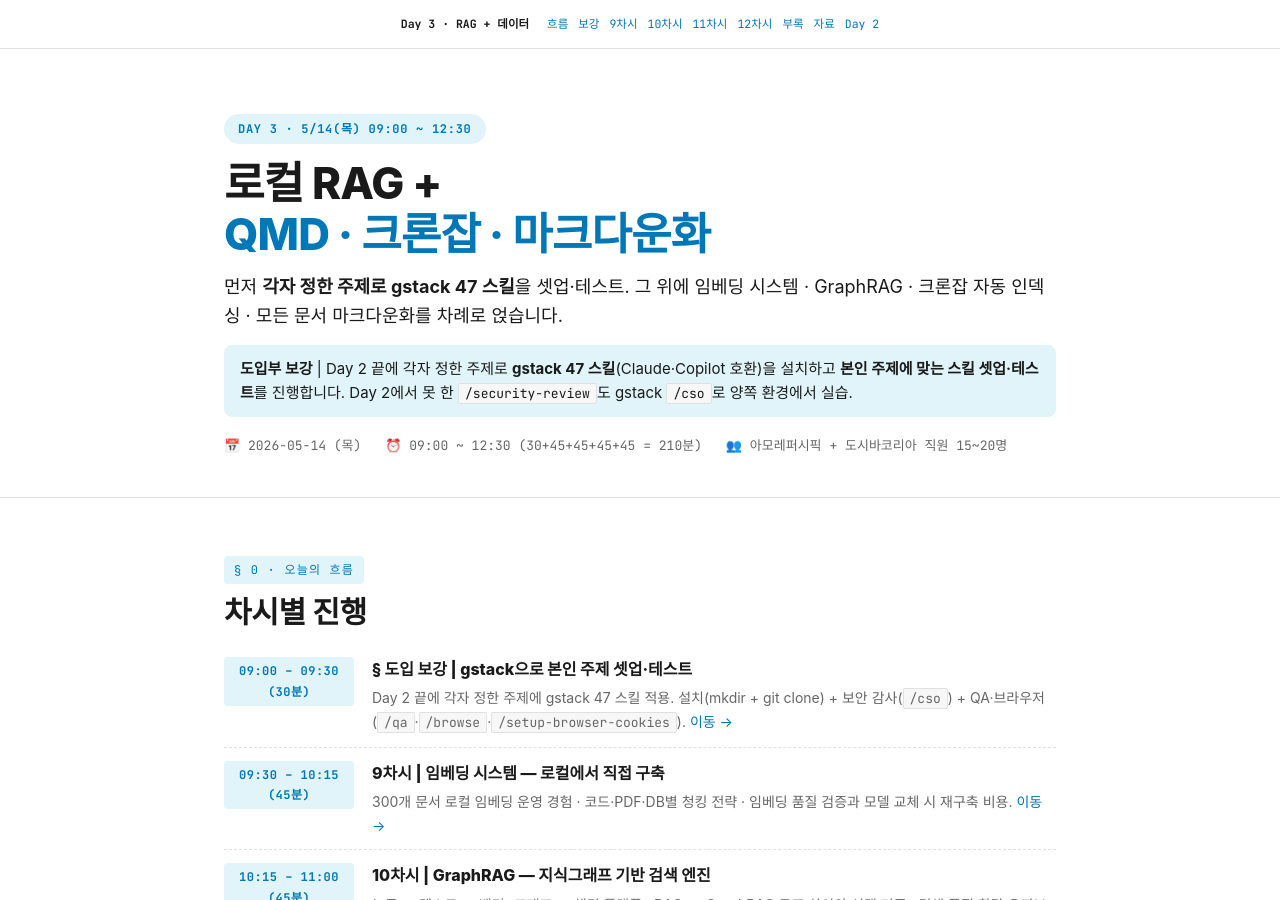
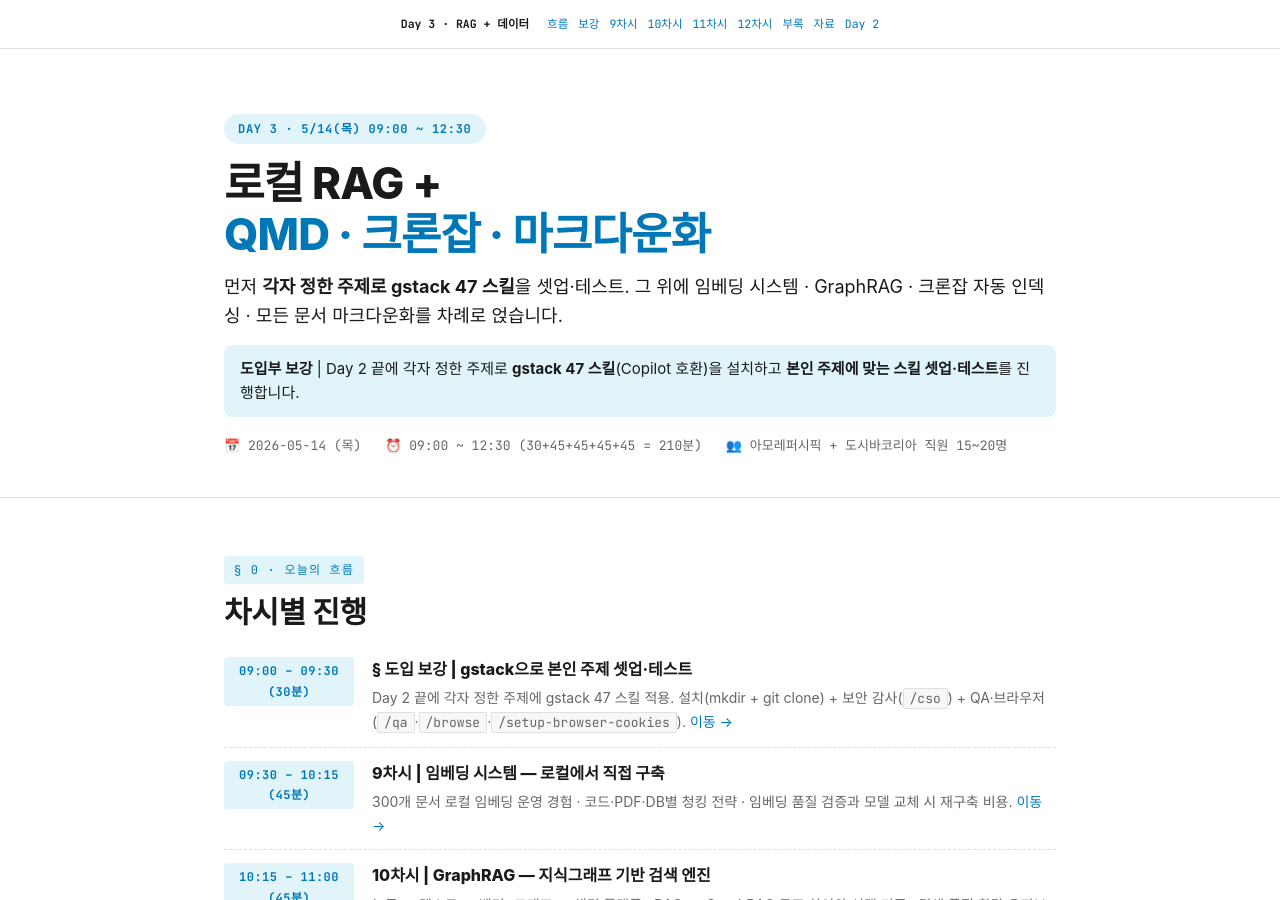
Before and after one commit to daniel8824-del/rag-day3, a Jekyll site: the page docs/index.html, which Jekyll copies as it is, in a window 1280 px wide and 900 px high. Built offline with Jekyll 4.4.1, drawn with Linux system fonts in a browser that asks for light colours; some web fonts are replaced.

Commit message:
hero 보강 lead 단순화 — 'Copilot 호환' + Day 2 미완 문구 제거
Co-Authored-By: Claude Opus 4.7 (1M context) <noreply@anthropic.com>

```diff
--- a/docs/index.html
+++ b/docs/index.html
@@ -536,7 +536,7 @@
       먼저 <strong>각자 정한 주제로 gstack 47 스킬</strong>을 셋업·테스트. 그 위에 임베딩 시스템 · GraphRAG · 크론잡 자동 인덱싱 · 모든 문서 마크다운화를 차례로 얹습니다.
     </p>
     <p class="lead" style="font-size:15px;background:var(--accent-soft);padding:12px 16px;border-radius:8px;margin-top:14px;">
-      <strong>도입부 보강</strong> | Day 2 끝에 각자 정한 주제로 <strong>gstack 47 스킬</strong>(Claude·Copilot 호환)을 설치하고 <strong>본인 주제에 맞는 스킬 셋업·테스트</strong>를 진행합니다. Day 2에서 못 한 <code class="inline">/security-review</code>도 gstack <code class="inline">/cso</code>로 양쪽 환경에서 실습.
+      <strong>도입부 보강</strong> | Day 2 끝에 각자 정한 주제로 <strong>gstack 47 스킬</strong>(Copilot 호환)을 설치하고 <strong>본인 주제에 맞는 스킬 셋업·테스트</strong>를 진행합니다.
     </p>
     <div class="meta-row">
       <span>📅 2026-05-14 (목)</span>
```
